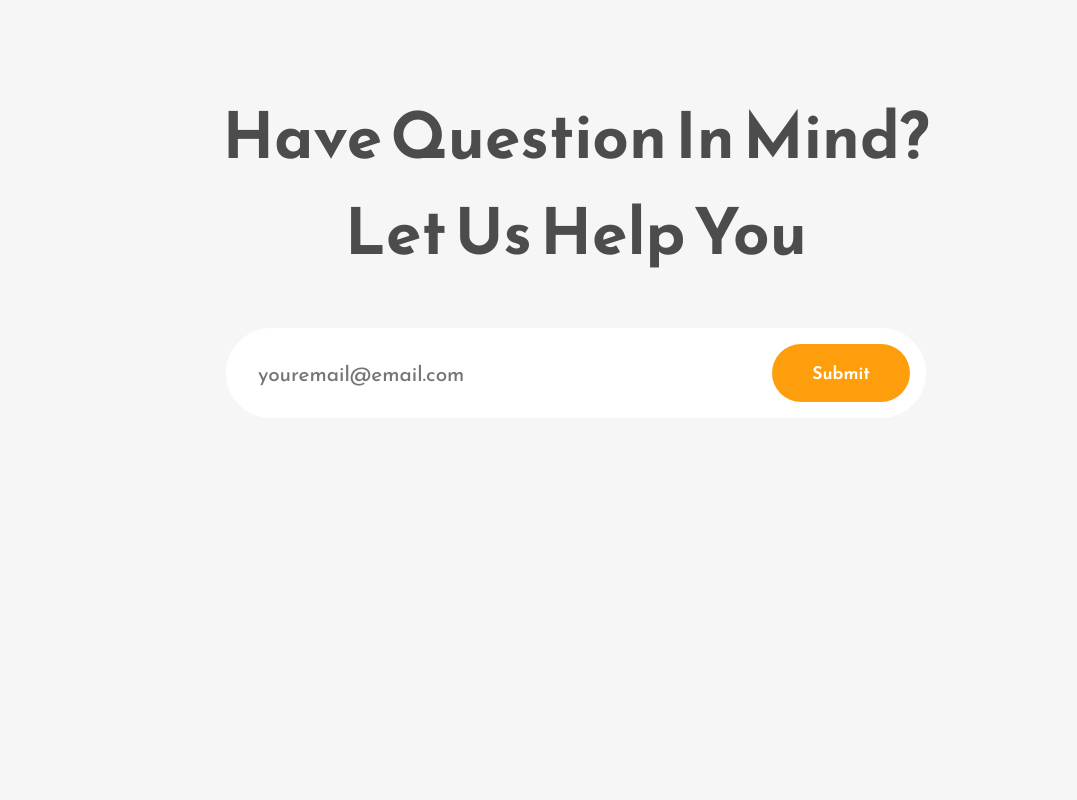
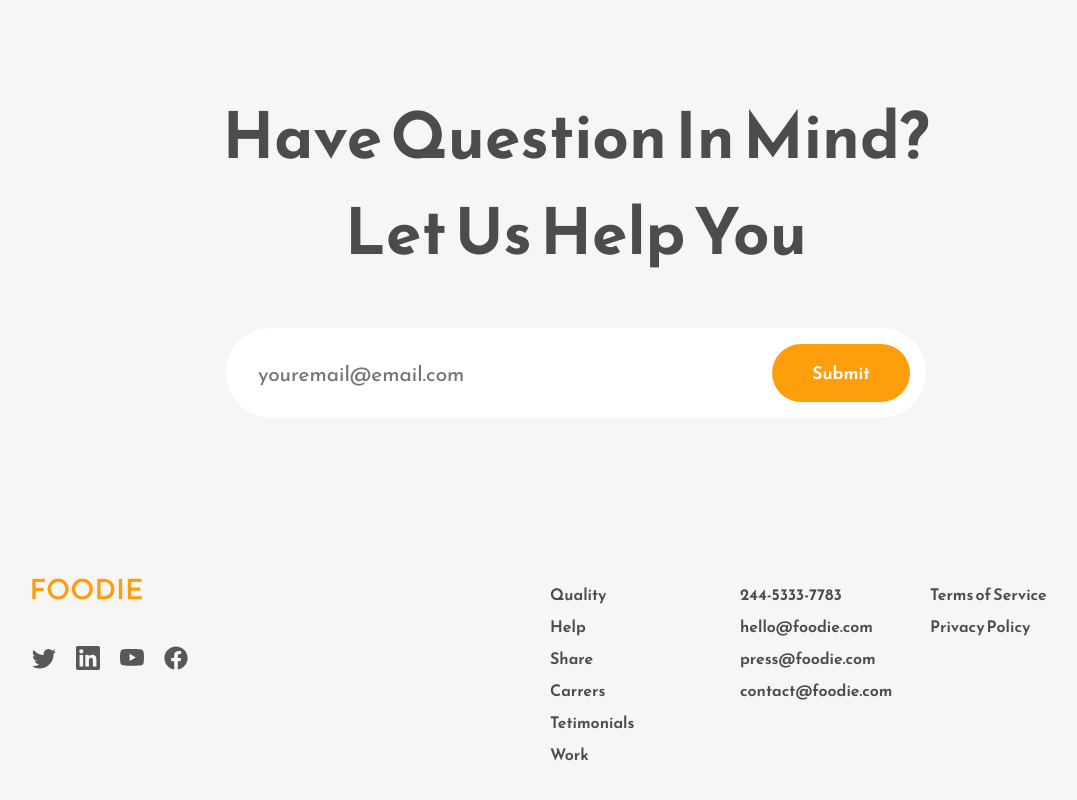
Before and after one commit to 0Flopper/restaurant-landing-page, a React (Create React App) app: page / in a window 1280 px wide. Shown: the part 3876-4676 px from the top of the page, without its empty margins (64-1141 px from the left). Before the commit the page ends 4390 px from the top, so only its background shows below. Built offline with nearby package versions, Linux system fonts and the light colour scheme.

Commit message:
Add Footer Section

```diff
--- a/src/App.css
+++ b/src/App.css
@@ -290,6 +290,23 @@
   color: #585858;
 }
 
+.footer-section-two {
+  flex: 1;
+  display: flex;
+  justify-content: flex-end;
+}
+.footer-section-columns {
+  display: flex;
+  flex-direction: column;
+  min-width: 190px;
+}
+.footer-section-columns span {
+  margin: 0.25rem 0rem;
+  font-weight: 600;
+  color: #4c4c4c;
+  cursor: pointer;
+}
+
 @media (max-width: 1000px) {
   .navbar-links-container a {
     margin-right: 1rem;
@@ -389,7 +406,16 @@
     margin-bottom: 0.8rem !important;
     text-align: center;
   }
-
+  .footer-wrapper {
+    flex-direction: column;
+  }
+  .footer-section-two {
+    flex-direction: column;
+    margin-top: 2rem;
+  }
+  .footer-section-columns {
+    margin: 1rem 0rem;
+  }
   .App {
     max-width: 95vw;
   }
--- a/src/App.js
+++ b/src/App.js
@@ -4,6 +4,7 @@
 import Work from './components/Work';
 import Testimonial from './components/Testimonial';
 import Contact from './components/Contact';
+import Footer from './components/Footer';
 
 function App() {
   return (
@@ -13,6 +14,7 @@
       <Work />
       <Testimonial />
       <Contact />
+      <Footer />
     </div>
   );
 }
--- /dev/null
+++ b/src/components/Footer.js
@@ -0,0 +1,46 @@
+import React from 'react'
+import Logo from '../Assets/Logo.svg';
+import { BsTwitter } from 'react-icons/bs';
+import { SiLinkedin } from 'react-icons/si';
+import { BsYoutube } from 'react-icons/bs';
+import { FaFacebook } from 'react-icons/fa';
+
+const Footer = () => {
+  return (
+    <div className='footer-wrapper'>
+        <div className='footer-section-one'>
+            <div className='footer-logo-container'>
+                <img src={Logo} alt='logo' />
+            </div>
+            <div className='footer-icons'>
+                <BsTwitter />
+                <SiLinkedin />
+                <BsYoutube />
+                <FaFacebook />
+            </div>
+        </div>
+        <div className='footer-section-two'>
+            <div className='footer-section-columns'>
+                <span>Quality</span>
+                <span>Help</span>
+                <span>Share</span>
+                <span>Carrers</span>
+                <span>Tetimonials</span>
+                <span>Work</span>
+            </div>
+            <div className='footer-section-columns'>
+                <span>244-5333-7783</span>
+                <span>hello@foodie.com</span>
+                <span>press@foodie.com</span>
+                <span>contact@foodie.com</span>
+            </div>
+            <div className='footer-section-columns'>
+                <span>Terms of Service</span>
+                <span>Privacy Policy</span>
+            </div>
+        </div>
+    </div>
+  )
+}
+
+export default Footer
```
